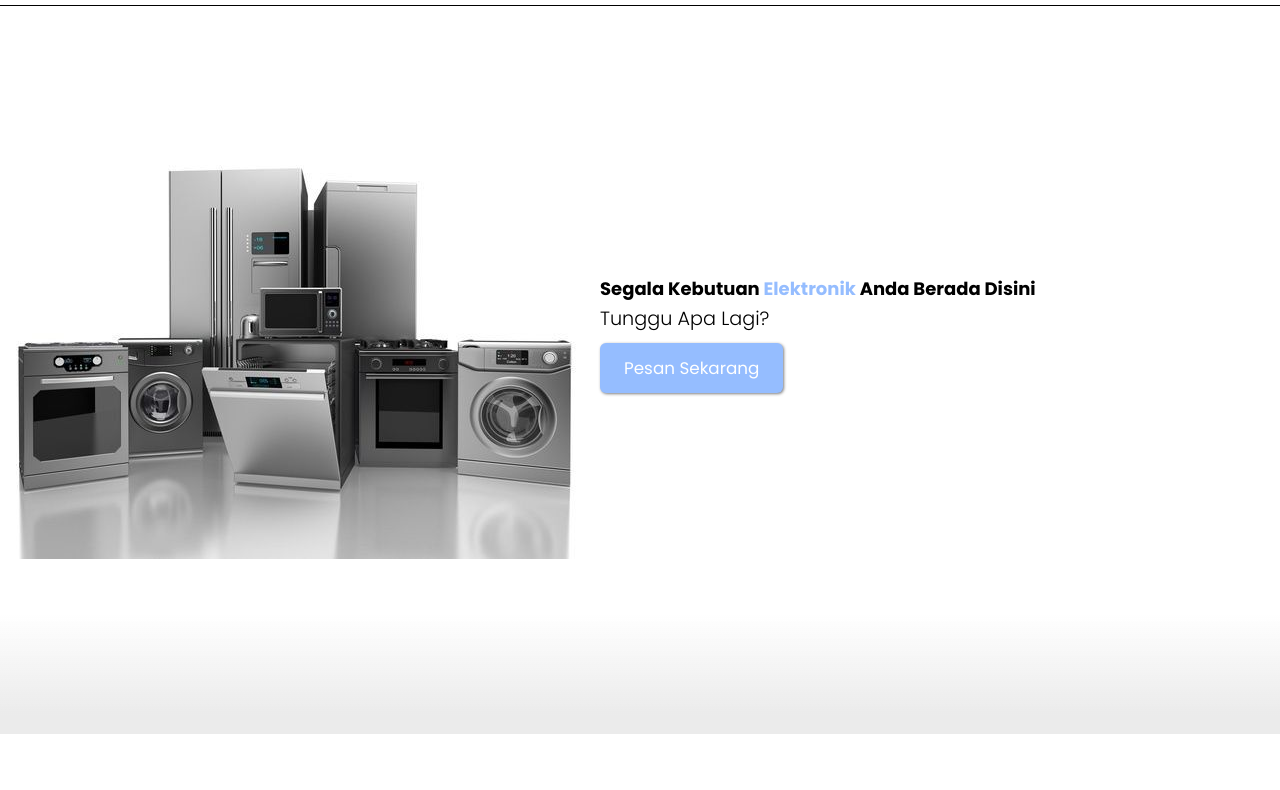
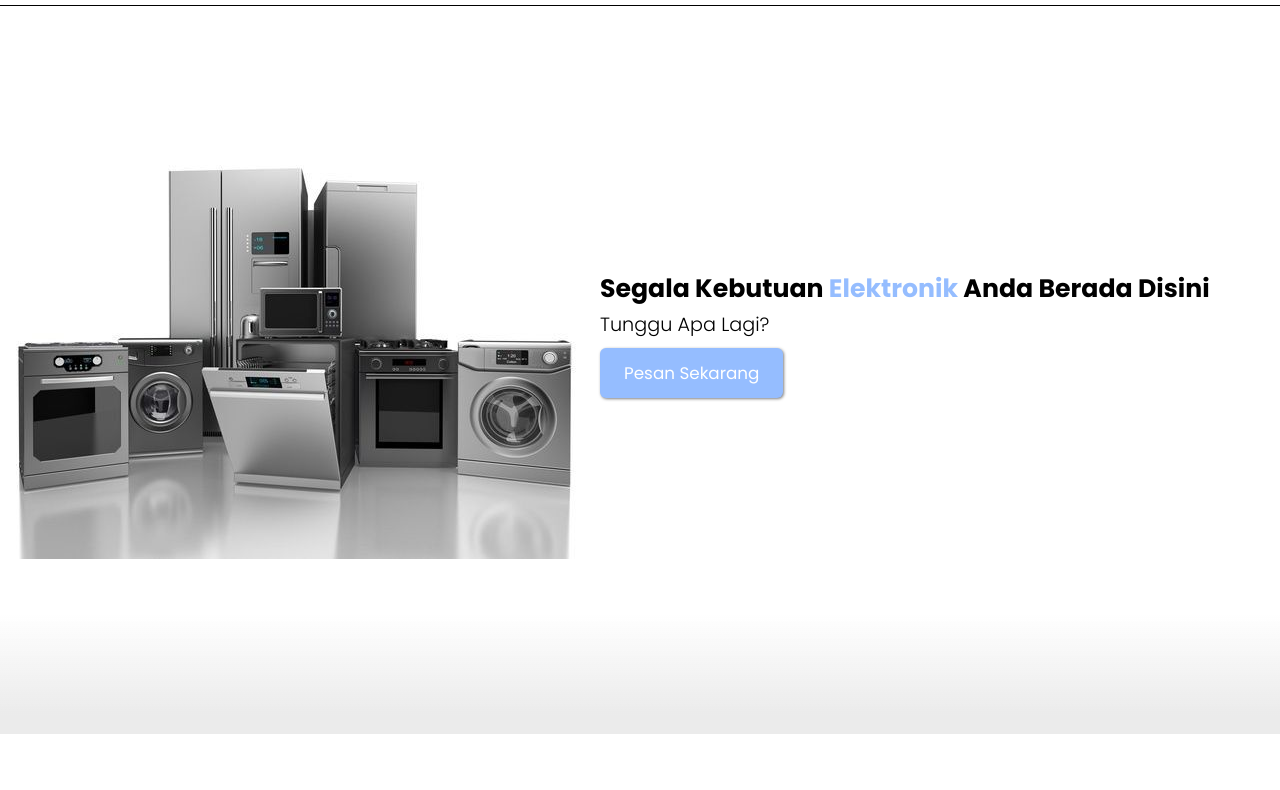
Before and after one commit to RanggaDM/JayaElektronik.github.io, a plain HTML site: page index.html in a window 1280 px wide. Shown: the part 66-856 px from the top of the page. Drawn offline with nearby package versions, Linux system fonts and the light colour scheme.

Commit message:
initial commit

```diff
--- a/css/style.css
+++ b/css/style.css
@@ -18,6 +18,7 @@ html {
 
 body {
   font-family: "Poppins", sans-serif;
+  font-size: 1.4rem;
   color: black;
 }
 
@@ -62,7 +63,6 @@ body {
 
 .navbar .navbar-nav a:hover {
     color: var(--primary);
-
 }
 
 .navbar .navbar-nav a::after {
@@ -242,6 +242,10 @@ h2{
     margin: 20px;
     width: 100%;
     line-height: 50px;
+}
+
+p {
+    font-style: bold;
 }
 
 .mitrakerja-list {
```
